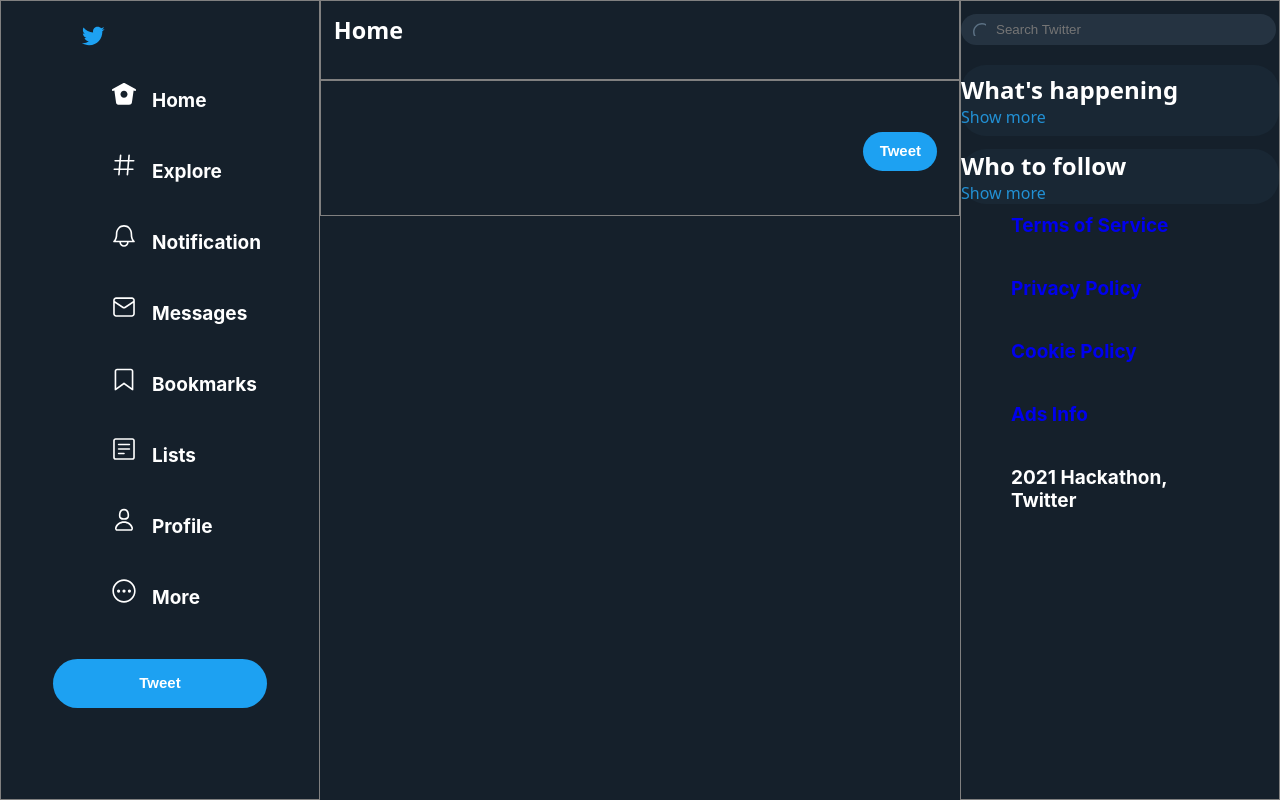
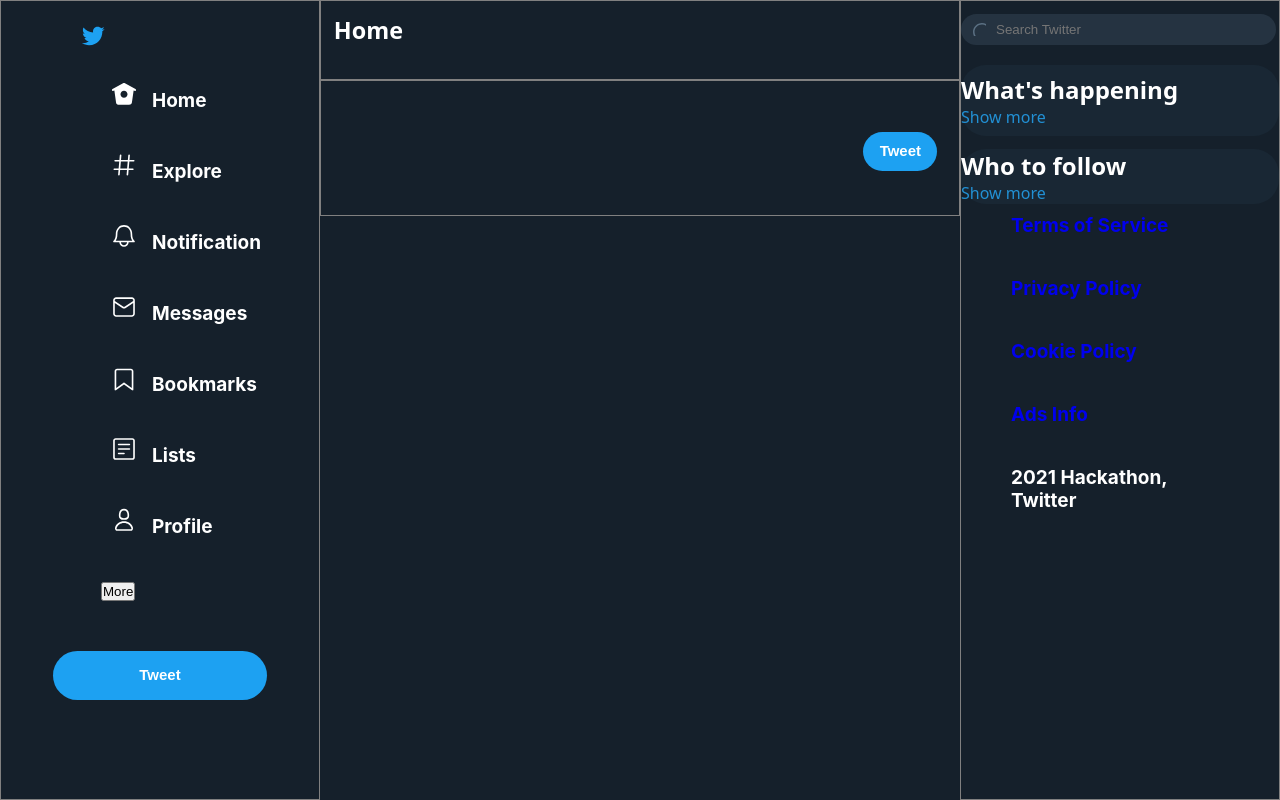
Before and after one commit to netty-carroll/hackathon-twitter, a React (Create React App) app: page / in a window 1280 px wide. Built offline with nearby package versions, Linux system fonts and the light colour scheme.

Commit message:
more button added
added a more button containing the extra navigation information

```diff
--- a/src/App.js
+++ b/src/App.js
@@ -5,6 +5,7 @@
 import WhatsHappening from './components/whatsHappening';
 import WhoToFollow from './components/whotofollow';
 import PostTweetBox from './components/tweetbox';
+import More from './components/menu'
 
 function App() {
   return (
--- a/src/components/menu.js
+++ b/src/components/menu.js
@@ -0,0 +1,41 @@
+import React, { Component } from 'react';
+import './menu.css'
+
+class More extends Component {
+    constructor() {
+        super();
+        this.state = {
+            showMenu: false,
+        }
+    }
+    render() {
+        return (
+
+            <div>
+                <button onClick={() => this.setState({showMenu: !this.state.showMenu})}>
+                    More
+                </button>
+
+                {this.state.showMenu
+                    ? (
+                        <div className='menuTop'>
+                            <button id="topics">Topics</button>
+                            <button id='moments'>Moments</button>
+                            <button>Newsletters</button>
+                            <button>Teitter Adds</button>
+                            <button>analytics</button>
+                            <button>settings and privacy</button>
+                            <button>Help Center</button>
+                            <button>Display</button>
+                            <button>Keyboard Shortcuts</button>
+                        </div>
+                    )
+                    : (null)
+                }
+
+            </div>
+        );
+    }
+}
+
+export default More;
--- a/src/components/navbar.js
+++ b/src/components/navbar.js
@@ -6,9 +6,9 @@
 import Bookmarks from './images/bookmark-regular.svg'
 import Lists from './images/list-solid.svg'
 import Profile from './images/user-solid.svg'
-import More from './images/comment-dots-regular.svg'
 import Home from './images/home-solid.svg'
 import Bird from './images/bird.svg';
+import More from './menu'
 
 const Navbar = () => {
     return (
@@ -25,7 +25,7 @@
                 <li><img src={Bookmarks} alt="Bookmarks" /><span className="words">Bookmarks</span></li>
                 <li><img src={Lists} alt="Lists" /><span className="words">Lists</span></li>
                 <li><img src={Profile} alt="Profile" /><span className="words">Profile</span></li>
-                <li><img src={More} alt="More" /><span className="words">More</span></li>
+                <li><More /></li>
             </ul>
 
             <div className='buttonWrap'>
```
